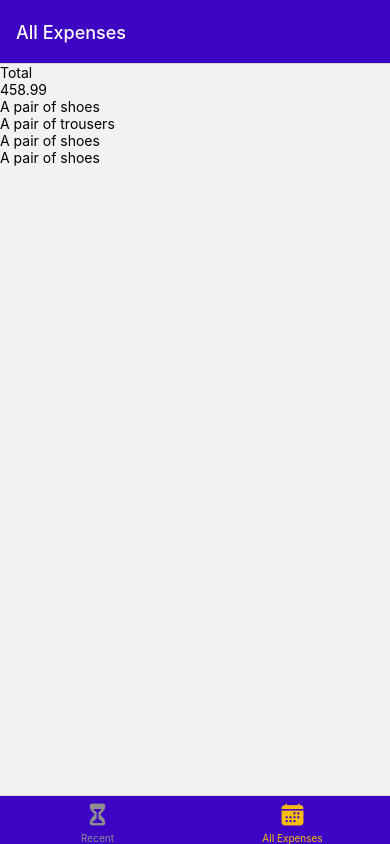
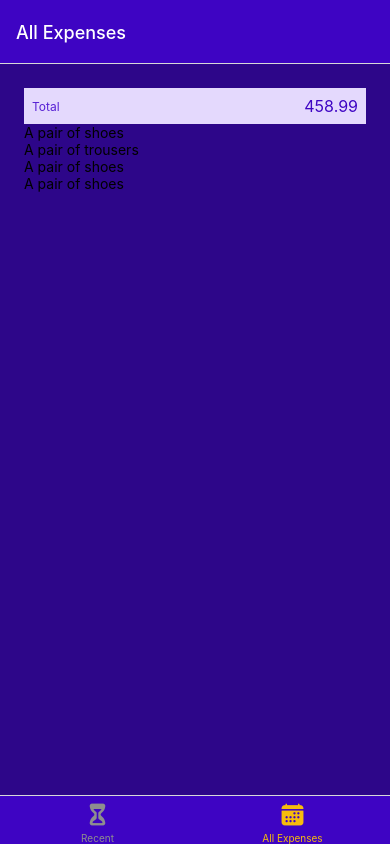
Before and after one commit to electricfeel1979/expense-tracker-rn, a React Native app: screen /AllExpenses in a window 390 px wide. Built offline with nearby package versions, Linux system fonts and the light colour scheme.

Commit message:
133. Improving App Layout & Styling - 8min

```diff
--- a/components/ExpensesOutput/ExpensesSummary.tsx
+++ b/components/ExpensesOutput/ExpensesSummary.tsx
@@ -1,6 +1,7 @@
 import {Text, View} from 'react-native';
 
 import {ExpensesSummaryProps} from './types';
+import {styles} from './styles';
 
 const ExpensesSummary: React.FC<ExpensesSummaryProps> = props => {
   const {expenses, periodName} = props;
@@ -10,9 +11,9 @@ const ExpensesSummary: React.FC<ExpensesSummaryProps> = props => {
   }, 0);
 
   return (
-    <View>
-      <Text>{periodName}</Text>
-      <Text>{expensesSum}</Text>
+    <View style={styles.expensesSummaryContainer}>
+      <Text style={styles.period}>{periodName}</Text>
+      <Text style={styles.sum}>{expensesSum}</Text>
     </View>
   );
 };
--- a/components/ExpensesOutput/index.tsx
+++ b/components/ExpensesOutput/index.tsx
@@ -4,6 +4,7 @@ import {View} from 'react-native';
 import ExpensesList from './ExpensesList';
 import ExpensesSummary from './ExpensesSummary';
 import {Expense, ExpensesOutputProps} from './types';
+import {styles} from './styles';
 
 const DUMMY_EXPENSES: Expense[] = [
   {
@@ -37,7 +38,7 @@ const ExpensesOutput: React.FC<ExpensesOutputProps> = ({
   expensesPeriod,
 }) => {
   return (
-    <View>
+    <View style={styles.expensesOutputContainer}>
       <ExpensesSummary expenses={DUMMY_EXPENSES} periodName={expensesPeriod} />
       <ExpensesList expenses={DUMMY_EXPENSES} />
     </View>
--- /dev/null
+++ b/components/ExpensesOutput/styles.ts
@@ -0,0 +1,25 @@
+import {GlobalStyles} from 'constant/styles';
+import {StyleSheet} from 'react-native';
+
+export const styles = StyleSheet.create({
+  expensesSummaryContainer: {
+    flexDirection: 'row',
+    alignItems: 'center',
+    backgroundColor: GlobalStyles.colors.primary50,
+    padding: 8,
+    justifyContent: 'space-between',
+  },
+  period: {
+    fontSize: 12,
+    color: GlobalStyles.colors.primary400,
+  },
+  sum: {
+    fontSize: 16,
+    color: GlobalStyles.colors.primary500,
+  },
+  expensesOutputContainer: {
+    backgroundColor: GlobalStyles.colors.primary700,
+    flex: 1,
+    padding: 24,
+  },
+});
```
